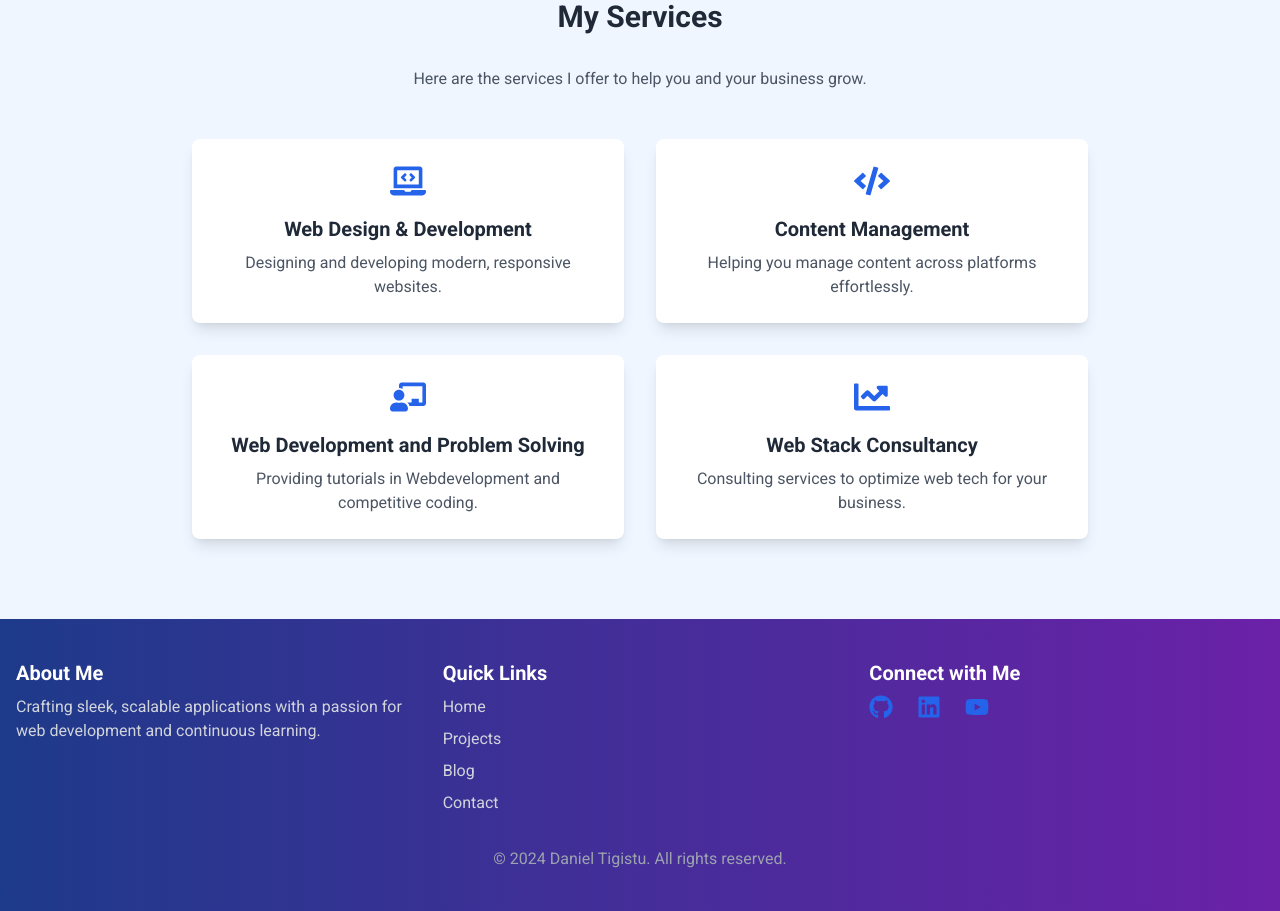
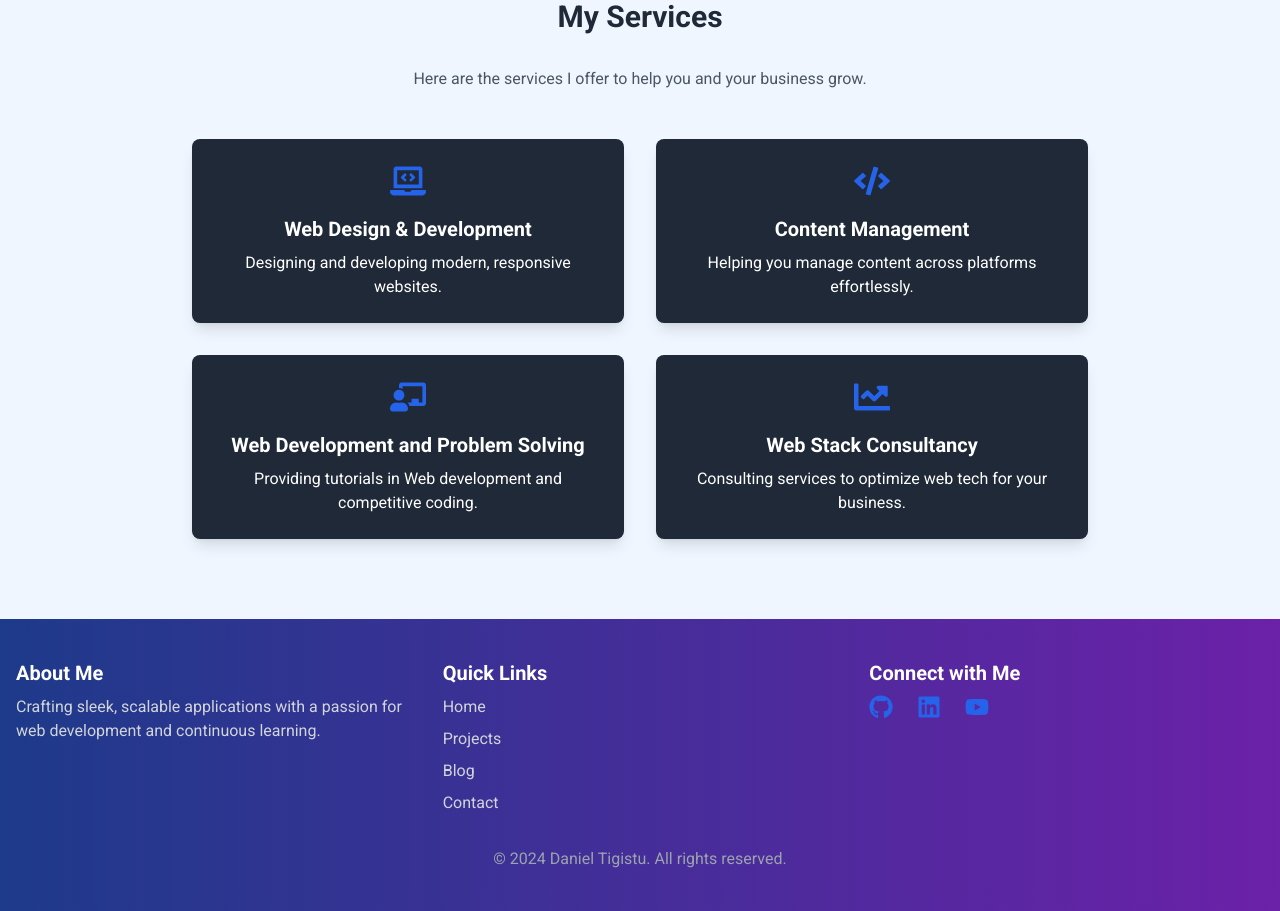
Before and after one commit to codewithdann0/my-portfolio, a Next.js app: page / in a window 1280 px wide. Shown: the part 4700-5611 px from the top of the page. Built offline with nearby package versions, Linux system fonts and the light colour scheme.

Commit message:
The Sercice section layout modifies

```diff
--- a/app/components/Services.tsx
+++ b/app/components/Services.tsx
@@ -15,7 +15,7 @@ export default function Services() {
     },
     {
       title: "Web Development and Problem Solving",
-      description: "Providing tutorials in Webdevelopment and competitive coding.",
+      description: "Providing tutorials in Web development and competitive coding.",
       icon: <FaChalkboardTeacher />,
     },
     {
@@ -38,17 +38,20 @@ export default function Services() {
           {services.map((service, index) => (
             <div
               key={index}
-              className="p-6 bg-white dark:bg-gray-900 rounded-lg shadow-lg hover:shadow-xl transition-shadow"
+              className="
+                p-6
+                transition-shadow
+                rounded-lg
+                shadow-lg hover:shadow-xl
+                bg-gray-800 text-white
+                dark:bg-white dark:text-gray-900
+              "
             >
               <div className="flex items-center justify-center text-blue-600 dark:text-blue-400 text-4xl mb-4">
                 {service.icon}
               </div>
-              <h3 className="text-xl font-semibold text-gray-800 dark:text-white mb-2">
-                {service.title}
-              </h3>
-              <p className="text-gray-600 dark:text-gray-300">
-                {service.description}
-              </p>
+              <h3 className="text-xl font-semibold mb-2">{service.title}</h3>
+              <p>{service.description}</p>
             </div>
           ))}
         </div>
```
